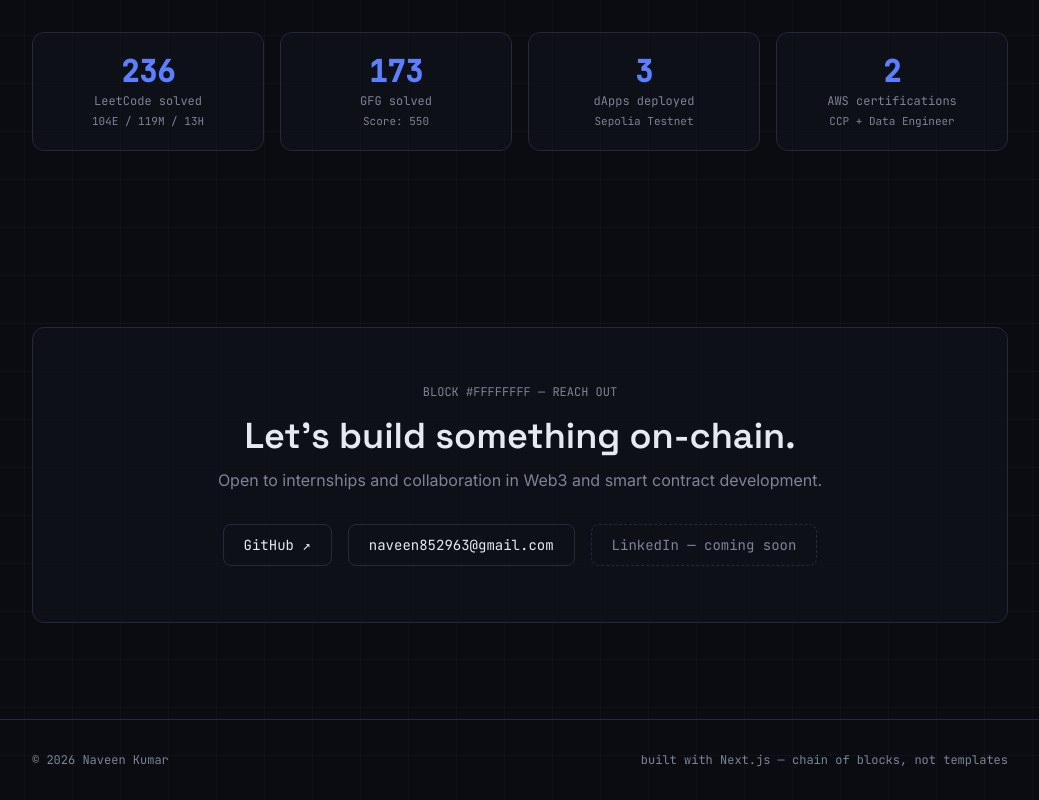
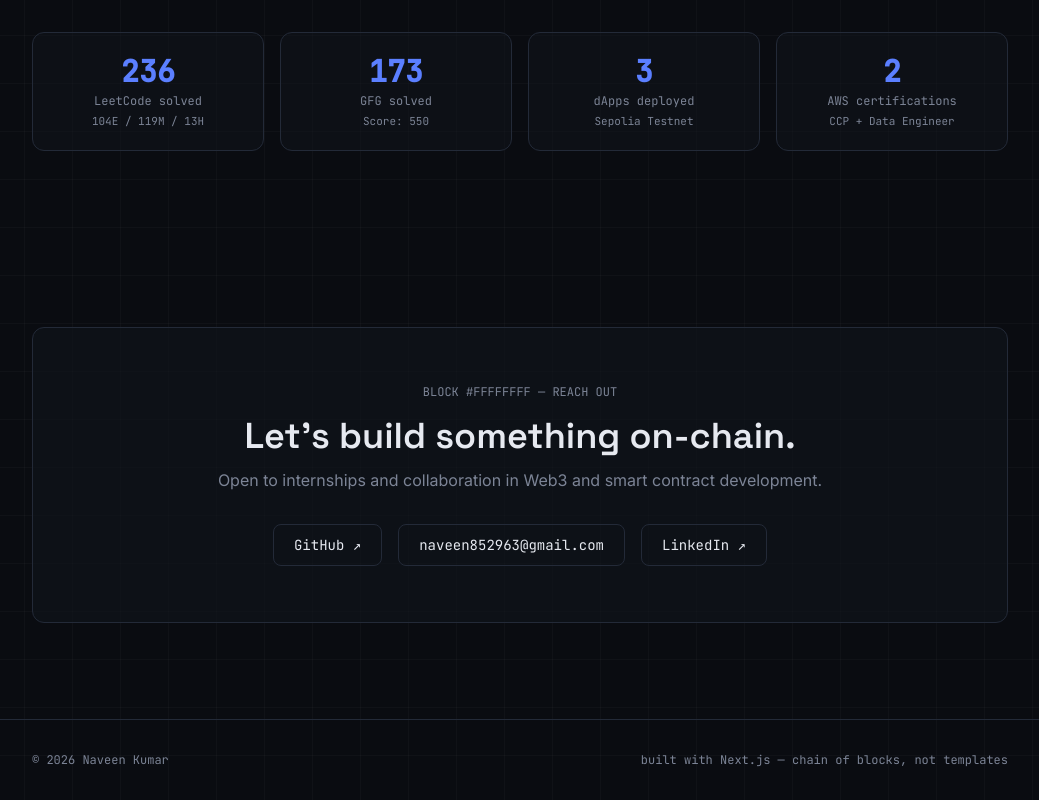
Before and after one commit to Naveen-rnx/portfolio, a Next.js app: page / in a window 1280 px wide. Shown: the part 2605-3405 px from the top of the page, without its empty margins (120-1159 px from the left). Built offline with nearby package versions, Linux system fonts and the light colour scheme.

Commit message:
Add LinkedIn link

```diff
--- a/src/app/page.tsx
+++ b/src/app/page.tsx
@@ -288,9 +288,14 @@ export default function Home() {
               >
                 naveen852963@gmail.com
               </a>
-              <span className="rounded-lg border border-dashed border-line px-5 py-2.5 text-muted">
-                LinkedIn — coming soon
-              </span>
+              <a
+                href="https://www.linkedin.com/in/naveen-rnx"
+                target="_blank"
+                rel="noopener noreferrer"
+                className="rounded-lg border border-line px-5 py-2.5 transition-colors hover:border-accent hover:text-accent"
+              >
+                LinkedIn ↗
+              </a>
             </div>
           </div>
         </section>
```
